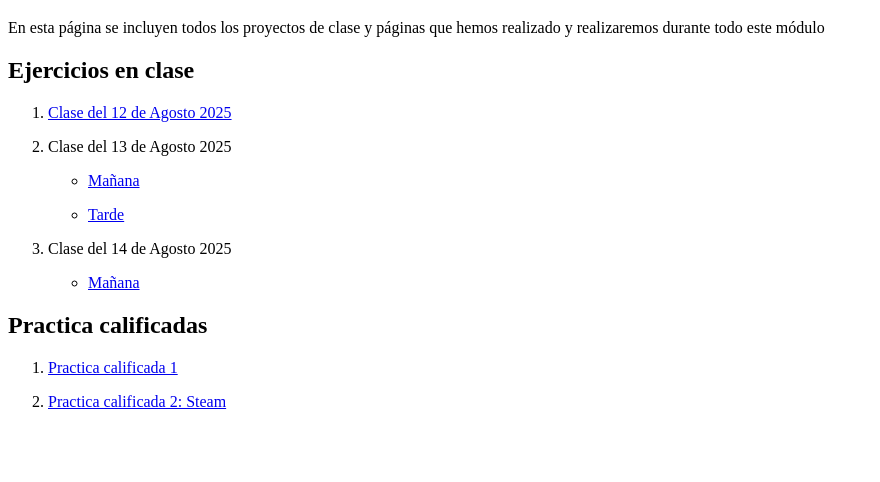
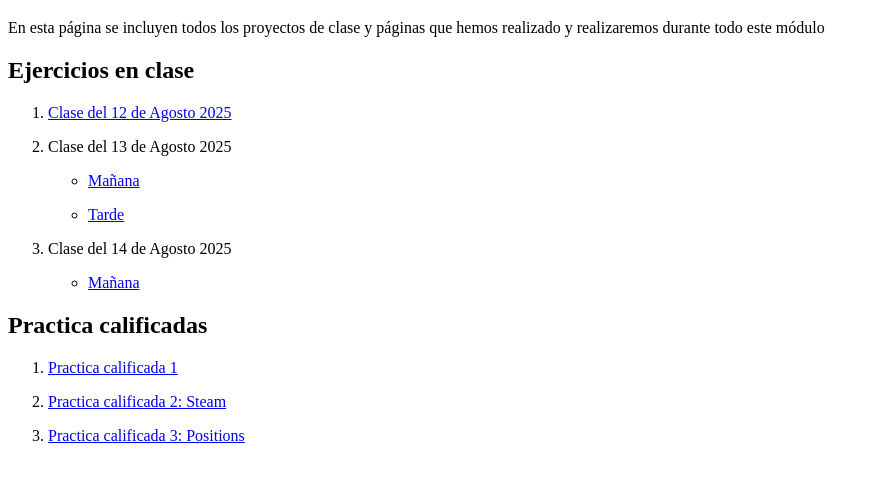
Before and after one commit to robertocastnj/Funval-G5, a plain HTML site: page index.html in a window 1280 px wide. Shown: the part 124-606 px from the top of the page, without its empty margins (0-880 px from the left). Drawn offline with Linux system fonts and the light colour scheme.

Commit message:
Ae agrego la practica 3 al main

```diff
--- a/index.html
+++ b/index.html
@@ -72,6 +72,12 @@
           <p class="item-text">Practica calificada 2: Steam</p>
         </a>
       </li>
+      <li>
+        <a href="Practica-3/index.html" class="item-link" target="_blank">
+          <!-- <img src="" alt="Descripción imagen 1" class="item-img"> -->
+          <p class="item-text">Practica calificada 3: Positions</p>
+        </a>
+      </li>
     </ol>
   </body>
 </html>
```
